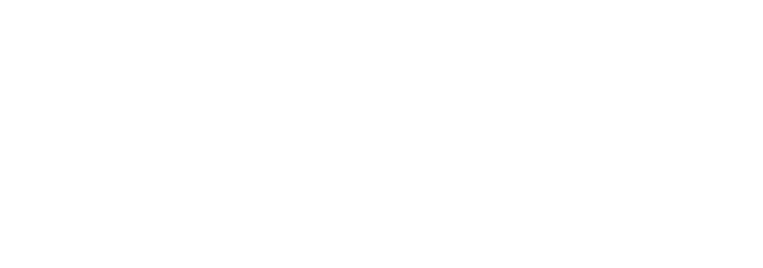
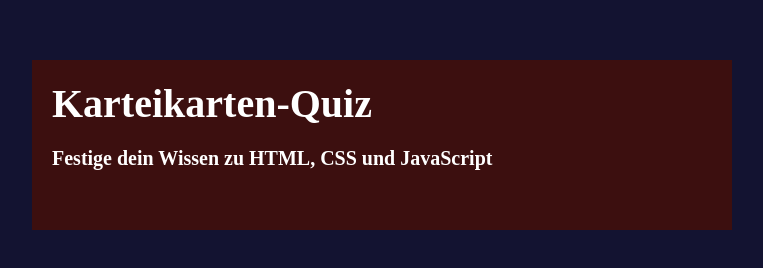
Before and after one commit to martkeu/quiz-app, a plain HTML site: page index.html in a window 1280 px wide. Shown: the whole page, without its empty margins (258-1021 px from the left). Drawn offline with Linux system fonts and the light colour scheme.

Commit message:
add title

```diff
--- a/css/styles.css
+++ b/css/styles.css
@@ -0,0 +1,40 @@
+*,
+*::before,
+*::after {
+    padding: 0;
+    margin: 0;
+    box-sizing: border-box;
+}
+
+:root {
+    --primary-color: rgb(60, 15, 15);
+    font-size: 20px;
+}
+
+body {
+    background-color:rgb(19, 19, 49);
+}
+
+.container {
+    display: flex;
+    flex-direction: column;
+    row-gap: 1rem;
+    background-color:rgb(60, 15, 15);
+    max-width: 700px;
+    margin: 3rem auto 0;
+    padding: 1em;
+    color: white;
+}
+
+.main-header {
+    display: flex;
+    /* margin-bottom: 1rem; */
+}
+
+.main-header__text > h1 {
+    font-size: 40px;
+}
+.main-header__text > h2 {
+    margin-top: 1em;
+    font-size: 20px;
+}
--- a/index.html
+++ b/index.html
@@ -12,6 +12,21 @@
 	</head>
 
 	<body>
+		<div class="container">
+			<header class="main-header">
+                <div class="main-header__text">
+                    <h1>Karteikarten-Quiz</h1>
+                    <h2>Festige dein Wissen zu HTML, CSS und JavaScript</h2>
+                </div>
+			</header>
 
+			<main>
+
+			</main>
+
+			<footer class="main-footer">
+
+            </footer>
+		</div>
 	</body>
 </html>
```
Also changed, not shown: assets/bookmark.svg (added), assets/circle-user-round.svg (added), assets/house.svg (added), assets/user-round.svg (added).
